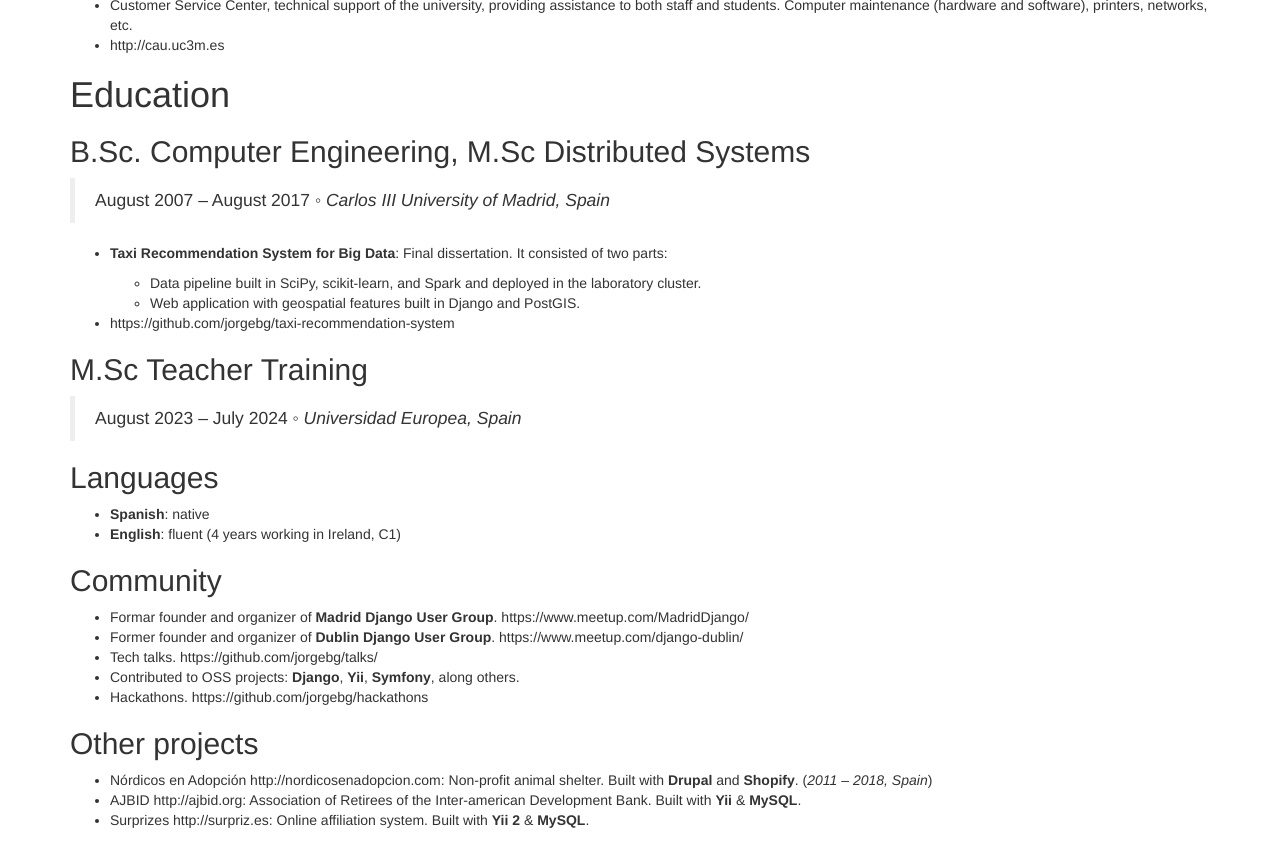
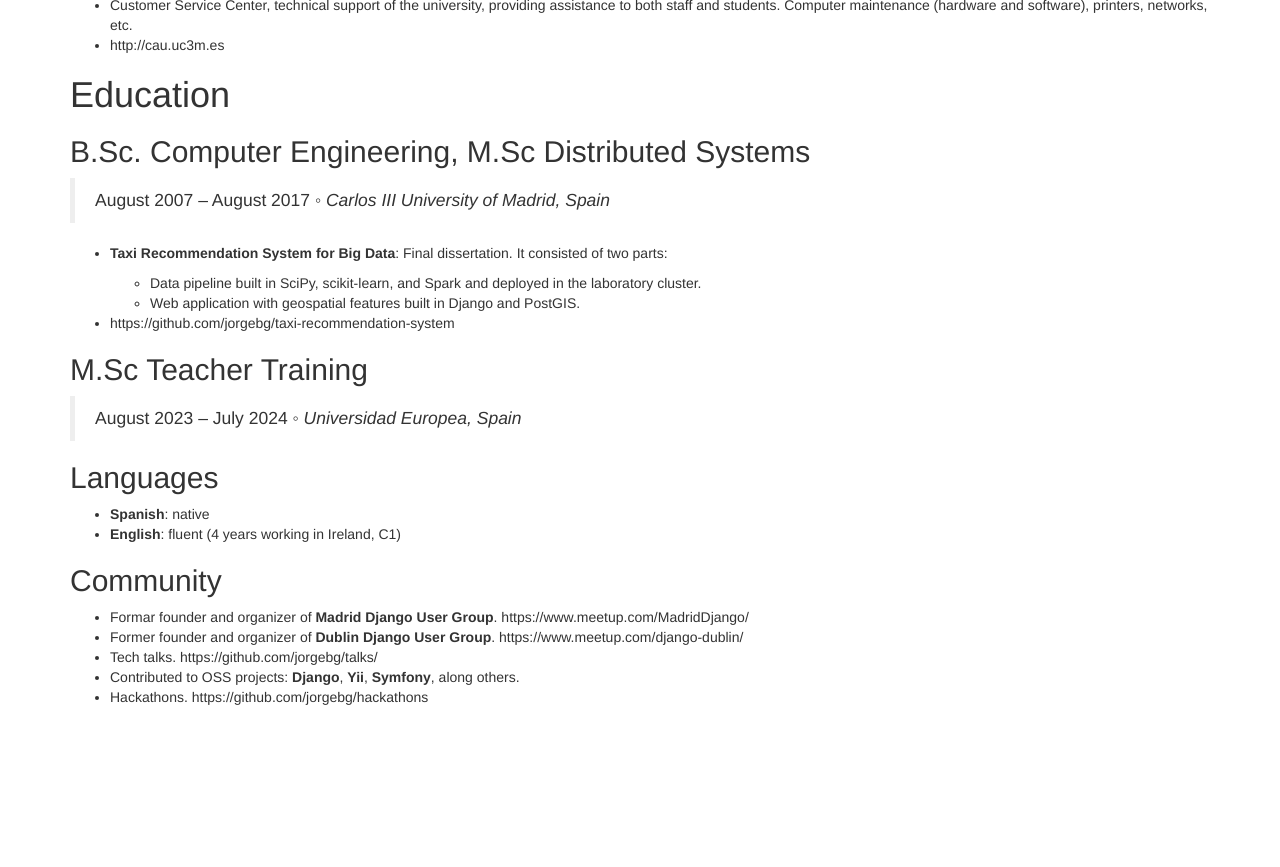
Before and after one commit to jorgebg/cv, a Jekyll site: the page built from index.md, in a window 1280 px wide and 900 px high, scrolled down 3009 px. Shown: the top 867 px of the window. Built offline with Jekyll 4.4.1, drawn with Linux system fonts in a browser that asks for light colours; our own code applies the rules of GitHub Pages for plain Markdown files; after the commit the page ends 3786 px from its top, so only the background shows below that.

Commit message:
Automated update

```diff
--- a/index.md
+++ b/index.md
@@ -161,9 +161,3 @@ Active **free and open-source software** contributor and speaker.
 - Tech talks. https://github.com/jorgebg/talks/
 - Contributed to OSS projects: **Django**, **Yii**, **Symfony**, along others.
 - Hackathons. https://github.com/jorgebg/hackathons
-
-## Other projects
-
-- Nórdicos en Adopción http://nordicosenadopcion.com: Non-profit animal shelter. Built with **Drupal** and **Shopify**. (_2011 -- 2018, Spain_)
-- AJBID http://ajbid.org: Association of Retirees of the Inter-american Development Bank. Built with **Yii** & **MySQL**.
-- Surprizes http://surpriz.es: Online affiliation system. Built with **Yii 2** & **MySQL**.
```
Also changed, not shown: 1 other file.
